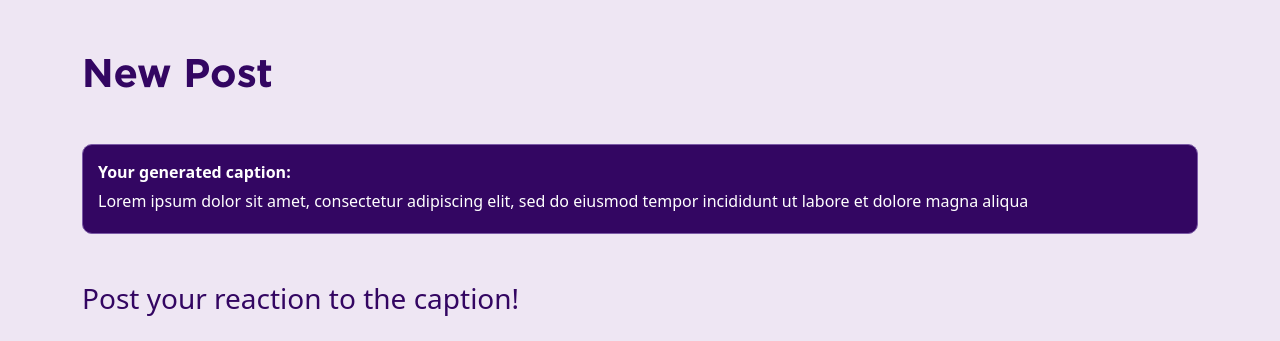
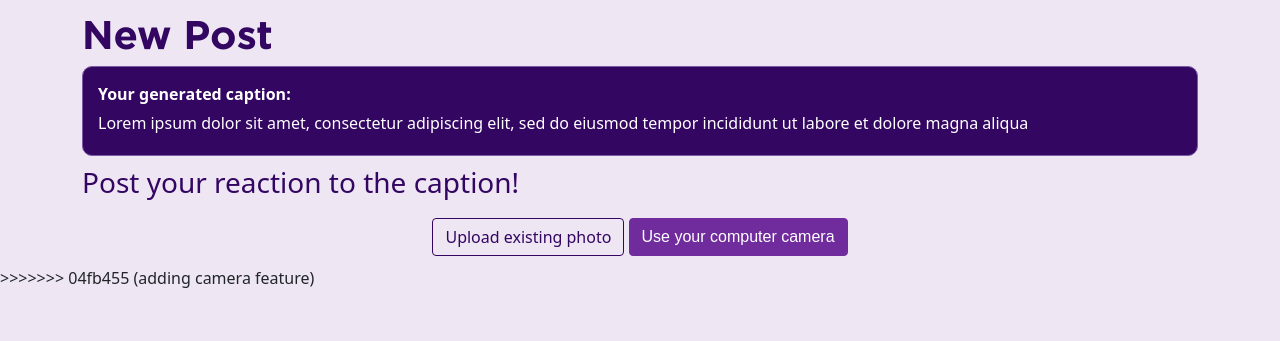
Before and after one commit to software-students-fall2022/final-project-project5-team2, a Flask app: page /new-post in a window 1280 px wide. Shown: the top 341 px of the page. Run offline with Flask 2, Linux system fonts and the light colour scheme.

Commit message:
adding camera feature

```diff
--- a/web-app/templates/newPost.html
+++ b/web-app/templates/newPost.html
@@ -3,34 +3,21 @@
   <head>
     <title>NYU Photobooth</title>
     <link href="https://cdn.jsdelivr.net/npm/bootstrap@5.0.2/dist/css/bootstrap.min.css" rel="stylesheet" integrity="sha384-EVSTQN3/azprG1Anm3QDgpJLIm9Nao0Yz1ztcQTwFspd3yD65VohhpuuCOmLASjC" crossorigin="anonymous">
-        <link
-            rel="stylesheet"
-            href="../static/css/style.css"
-        />
+    <link rel="stylesheet" href="../static/css/style.css" />
   </head>
-    <body></body>
+  <body>
     <div class="container home new-post">
-            <h1 class="mt-5 mb-5"> New Post </h1>
-            <div class="mb-5" id ="new-post-text">
+      <h1 style="font-family: GothamBold; color:#330662"> New Post </h1>
+      <div id ="new-post-text">
         <p> <b> Your generated caption: </b> </p>
         <p> Lorem ipsum dolor sit amet, consectetur adipiscing elit, sed do eiusmod tempor incididunt ut labore et dolore magna aliqua <p>
       </div>
-            <h3  class="mb-5" >Post your reaction to the caption!</h3>
+      <h3 style="color:#330662">Post your reaction to the caption!</h3>
       <div id="post-options">
         <button type="submit" class="btn btn-outline-primary"> Upload existing photo </button>
         <button type="submit" class="btn btn-primary"> Use your computer camera </button>
-			<form method="post" action="{{ url_for('tasks') }}">
-			<input type="submit" value="Stop/Start" name="stop" />
-			<input type="submit" value="Capture" name="click"/>
-			<input type="submit" value="Grey" name="grey" />
-			<input type="submit" value="Negative" name="neg" />
-			<input type="submit" value="Face Only" name="face" />
-			</form>
-            <img src="{{ url_for('video_feed') }}" height="80%">
       </div>
-
-
-
     </div>
   </body>
+>>>>>>> 04fb455 (adding camera feature)
 </html>
```
Lines whose indentation alone changed are shown as unchanged.
